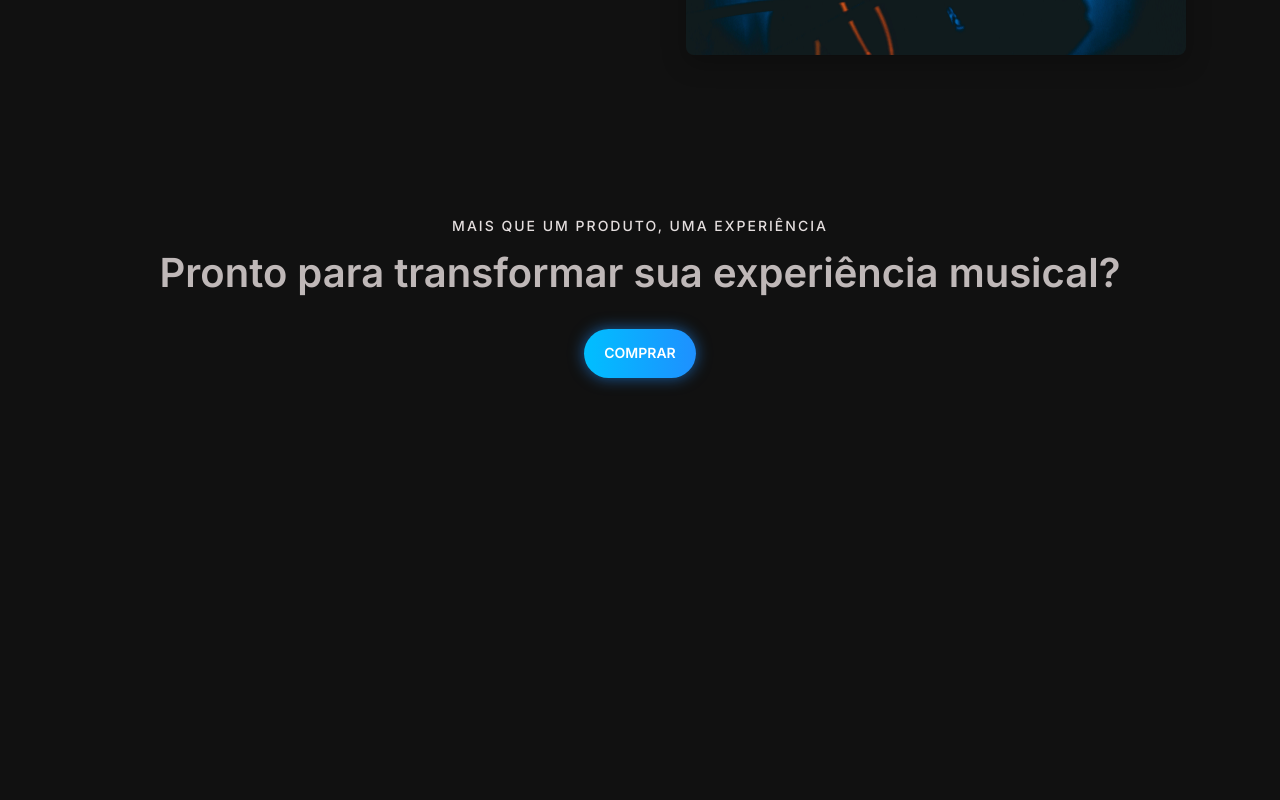
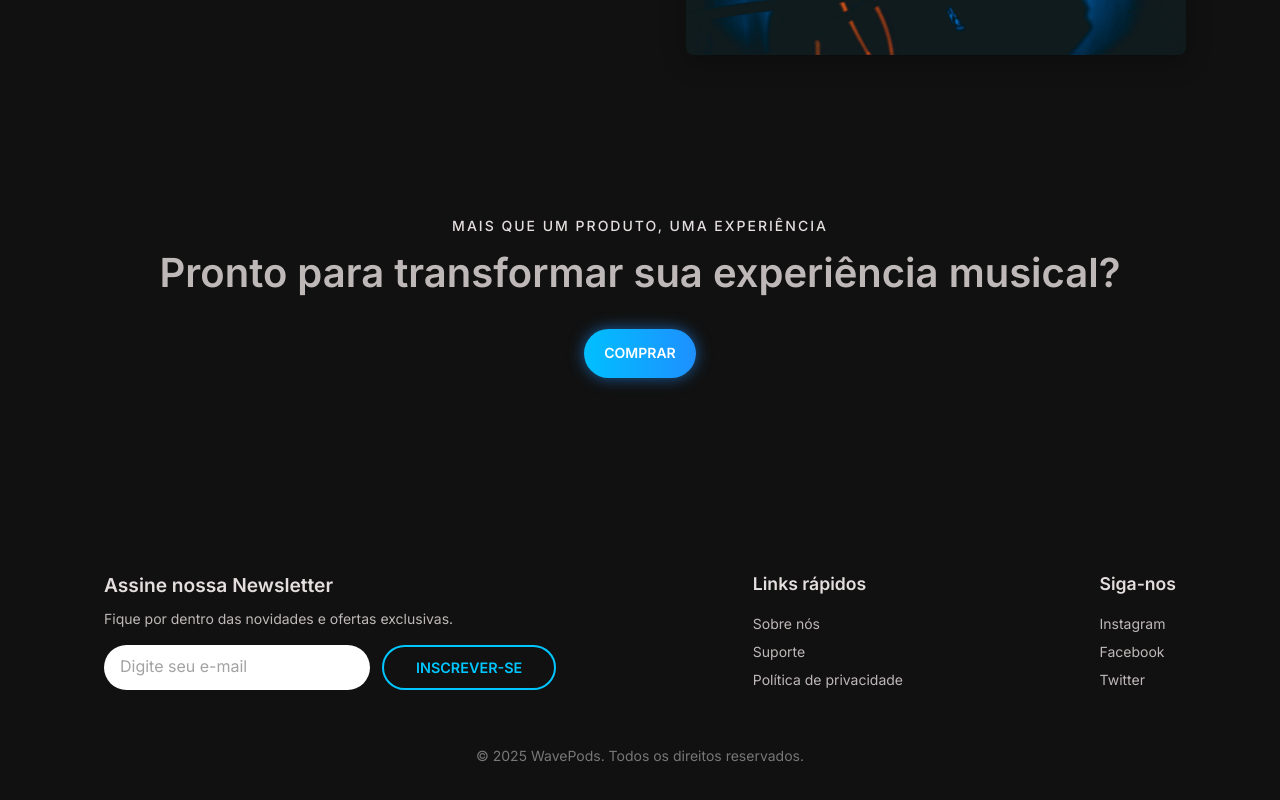
Before and after one commit to CarolinaVirginio/landing_wavepods, a React (Vite) app: page / in a window 1280 px wide. Shown: the part 3227-4027 px from the top of the page. Before the commit the page ends 3685 px from the top, so only its background shows below. Built offline with nearby package versions, Linux system fonts and the light colour scheme.

Commit message:
Add Footer component

```diff
--- a/src/App.jsx
+++ b/src/App.jsx
@@ -4,6 +4,7 @@ import ContentMain from "./components/ContentMain";
 import Features from "./components/Features";
 import Header from "./components/Header";
 import Motivation from "./components/Motivation";
+import Footer from "./components/Footer";
 
 function App() {
   return (
@@ -13,6 +14,7 @@ function App() {
       <Features />
       <Motivation />
       <BuySection />
+      <Footer />
     </div>
   );
 }
--- /dev/null
+++ b/src/components/Footer.jsx
@@ -0,0 +1,151 @@
+import {
+  Box,
+  Container,
+  Grid,
+  Typography,
+  TextField,
+  Button,
+} from "@mui/material";
+import { useState } from "react";
+
+const quickLinks = ["Sobre nós", "Suporte", "Política de privacidade"];
+const socialLinks = ["Instagram", "Facebook", "Twitter"];
+
+const FooterColumn = ({ title, items }) => (
+  <Box>
+    <Typography
+      variant="h6"
+      sx={{ fontSize: "1.1rem", fontWeight: 600, color: "#e4dedeff", mb: 2 }}
+    >
+      {title}
+    </Typography>
+    {items.map((item) => (
+      <Typography
+        key={item}
+        variant="body2"
+        sx={{ mb: 1, cursor: "pointer", "&:hover": { color: "#00bfff" } }}
+      >
+        {item}
+      </Typography>
+    ))}
+  </Box>
+);
+
+const Footer = () => {
+  const [email, setEmail] = useState("");
+  const [submitted, setSubmitted] = useState(false);
+
+  const handleSubmit = (e) => {
+    e.preventDefault();
+    if (email) {
+      setSubmitted(true);
+      setEmail("");
+      setTimeout(() => setSubmitted(false), 3000);
+    }
+  };
+
+  return (
+    <Box
+      component="footer"
+      sx={{
+        color: "#bfb8b8",
+        py: 6,
+        mt: 8,
+      }}
+    >
+      <Container maxWidth="lg" sx={{ px: { xs: 3, md: 8 } }}>
+        <Grid
+          container
+          spacing={6}
+          alignItems="flex-start"
+          justifyContent="space-between"
+        >
+          <Grid item xs={12} md={4}>
+            <Typography
+              variant="h6"
+              sx={{
+                fontSize: "1.2rem",
+                fontWeight: 600,
+                mb: 1,
+                color: "#e4dedeff",
+              }}
+            >
+              Assine nossa Newsletter
+            </Typography>
+            <Typography variant="body2" sx={{ mb: 2, color: "#bfb8b8" }}>
+              Fique por dentro das novidades e ofertas exclusivas.
+            </Typography>
+
+            <Box
+              component="form"
+              onSubmit={handleSubmit}
+              sx={{
+                display: "flex",
+                gap: 1.5,
+                maxWidth: { xs: "100%", md: 500 },
+              }}
+            >
+              <TextField
+                type="email"
+                placeholder="Digite seu e-mail"
+                size="small"
+                value={email}
+                onChange={(e) => setEmail(e.target.value)}
+                sx={{
+                  flex: 1,
+                  backgroundColor: "#fff",
+                  borderRadius: 50,
+                  "& fieldset": { border: "none" },
+                  "& input": { padding: "10px 16px", borderRadius: "50px" },
+                }}
+              />
+              <Button
+                type="submit"
+                sx={{
+                  background: "transparent",
+                  border: "2px solid #00c6ff",
+                  color: "#00c6ff",
+                  borderRadius: 50,
+                  px: 4,
+                  py: 1,
+                  fontWeight: 600,
+                  fontSize: "0.9rem",
+                  cursor: "pointer",
+                  transition: "all 0.3s ease",
+                  "&:hover": {
+                    color: "#00c6ff",
+                    boxShadow: "0 0 15px rgba(0, 198, 255, 0.6)",
+                  },
+                }}
+              >
+                Inscrever-se
+              </Button>
+            </Box>
+
+            {submitted && (
+              <Typography variant="body2" sx={{ mt: 1.5, color: "#00c6ff" }}>
+                E-mail inscrito com sucesso!
+              </Typography>
+            )}
+          </Grid>
+
+          <Grid item xs={12} md={3}>
+            <FooterColumn title="Links rápidos" items={quickLinks} />
+          </Grid>
+
+          <Grid item xs={12} md={3}>
+            <FooterColumn title="Siga-nos" items={socialLinks} />
+          </Grid>
+        </Grid>
+
+        <Box sx={{ textAlign: "center", mt: 6, color: "#777" }}>
+          <Typography variant="body2">
+            © {new Date().getFullYear()} WavePods. Todos os direitos reservados.
+          </Typography>
+        </Box>
+      </Container>
+    </Box>
+  );
+};
+
+export default Footer;
```
